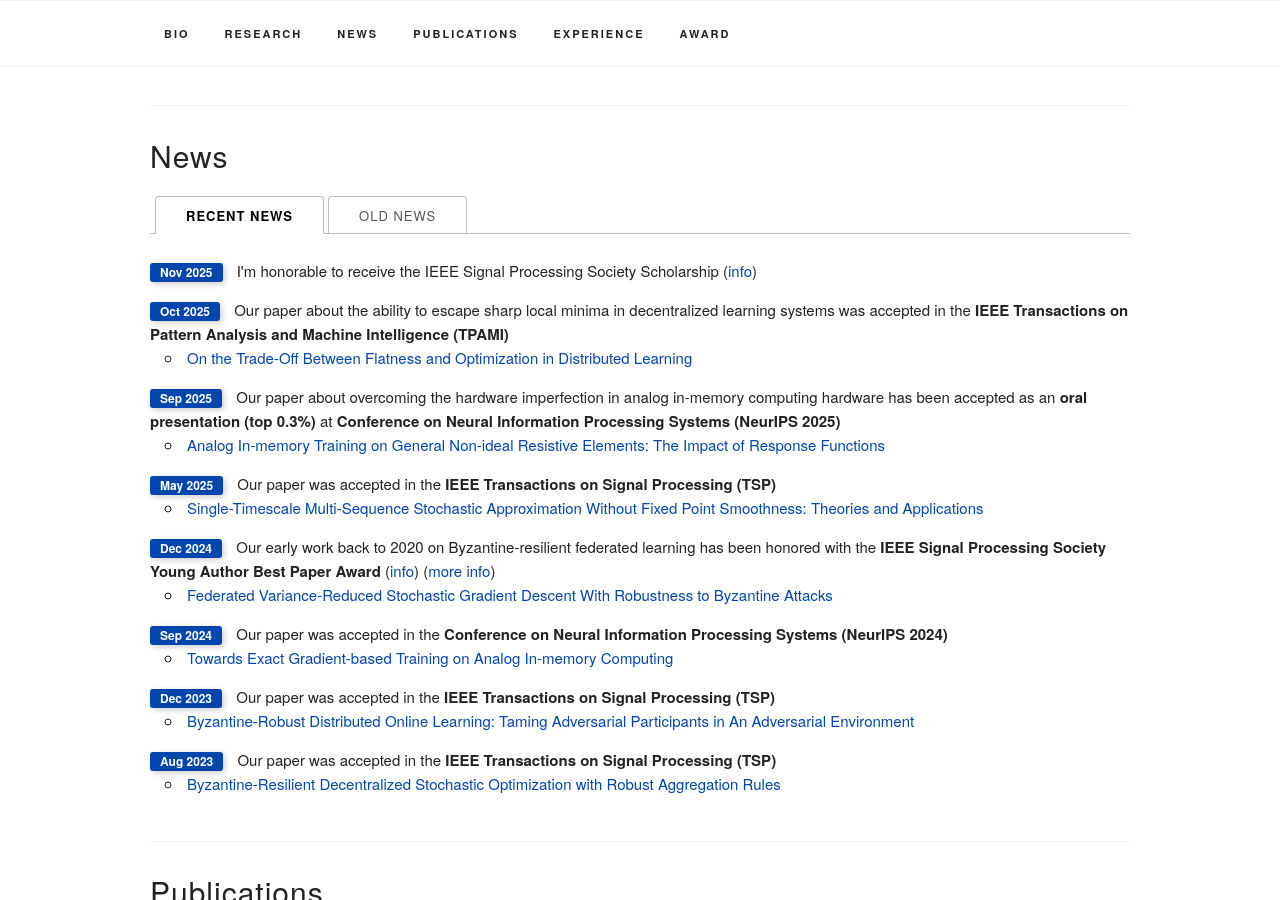
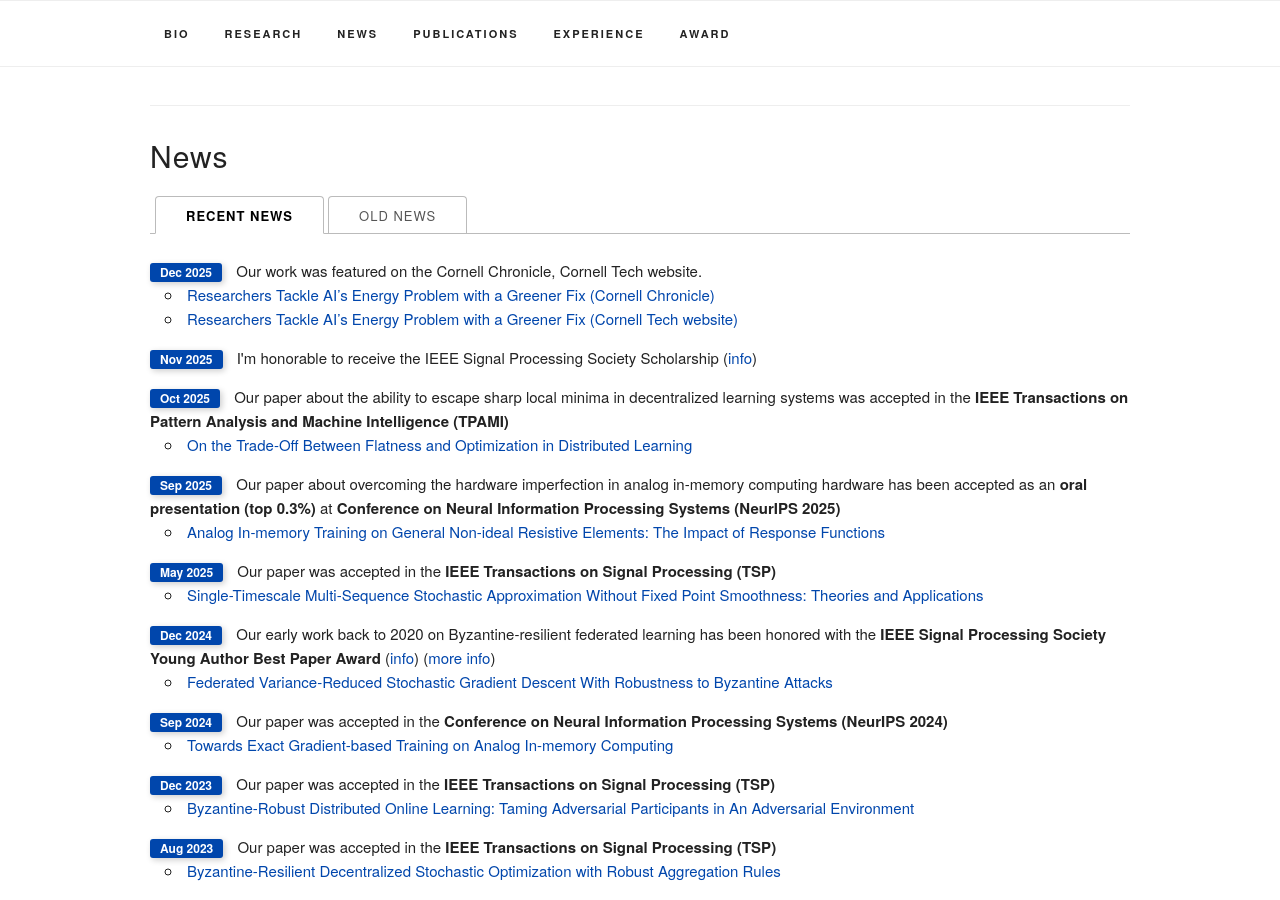
Before and after one commit to Zhaoxian-Wu/Zhaoxian-Wu.github.io, a Jekyll site: the page built from index.html, in a window 1280 px wide and 900 px high, scrolled down 2058 px. Built offline with Jekyll 4.4.1, drawn with Linux system fonts in a browser that asks for light colours; some web fonts are replaced.

Commit message:
Add news

```diff
--- a/_data/news.yaml
+++ b/_data/news.yaml
@@ -1,4 +1,13 @@
 news_items:
+  - item: "Our work was featured on the Cornell Chronicle, Cornell Tech website."
+    date: "Dec 2025"
+    links:
+      - url: "https://news.cornell.edu/stories/2025/12/researchers-tackle-ais-energy-problem-greener-fix"
+        text: "Researchers Tackle AI’s Energy Problem with a Greener Fix (Cornell Chronicle)"
+      - url: "https://tech.cornell.edu/news/ai-energy-analog-in-memory-computing/"
+        text: "Researchers Tackle AI’s Energy Problem with a Greener Fix (Cornell Tech website)"
+    selected: y
+
   - item: " I'm honorable to receive the IEEE Signal Processing Society Scholarship"
     date: "Nov 2025"
     info_links:
```
